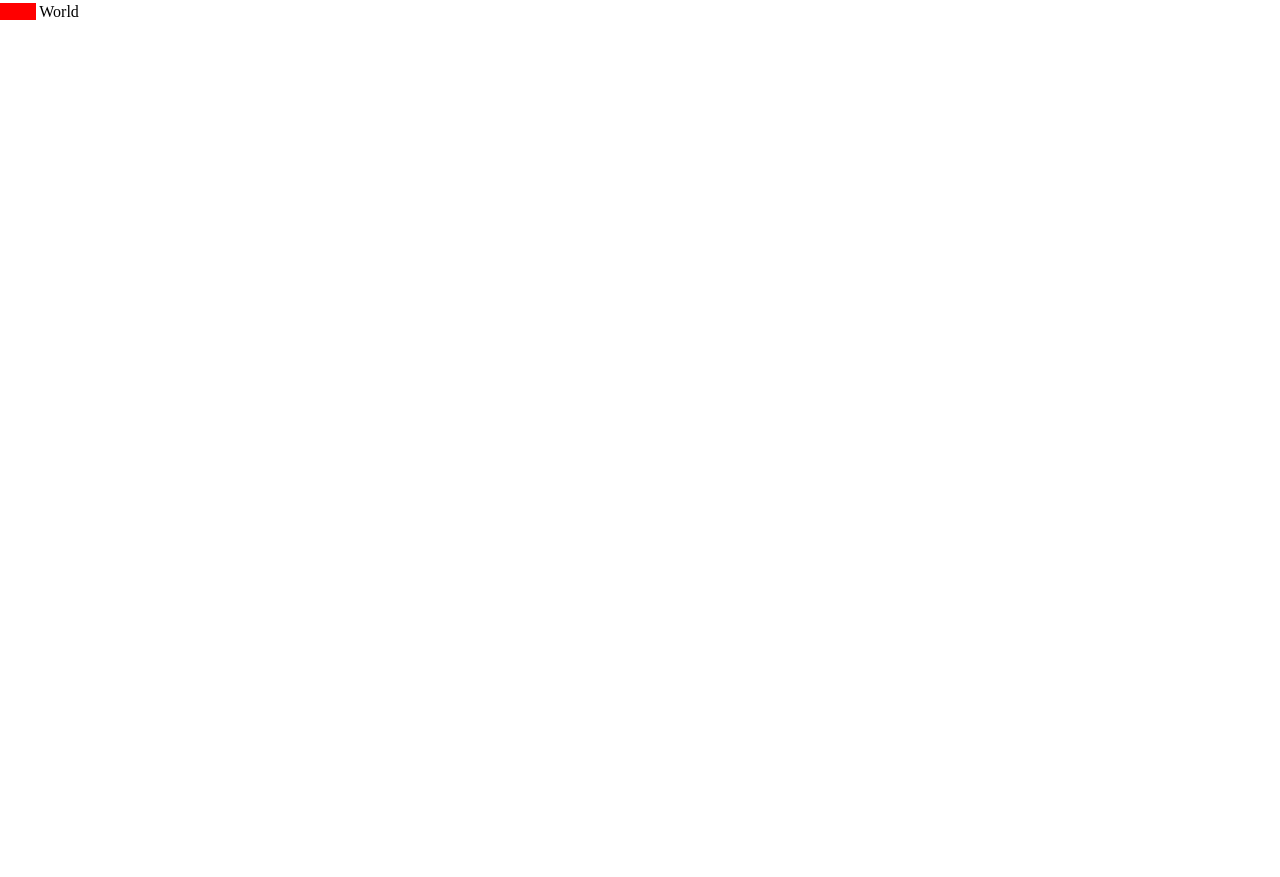
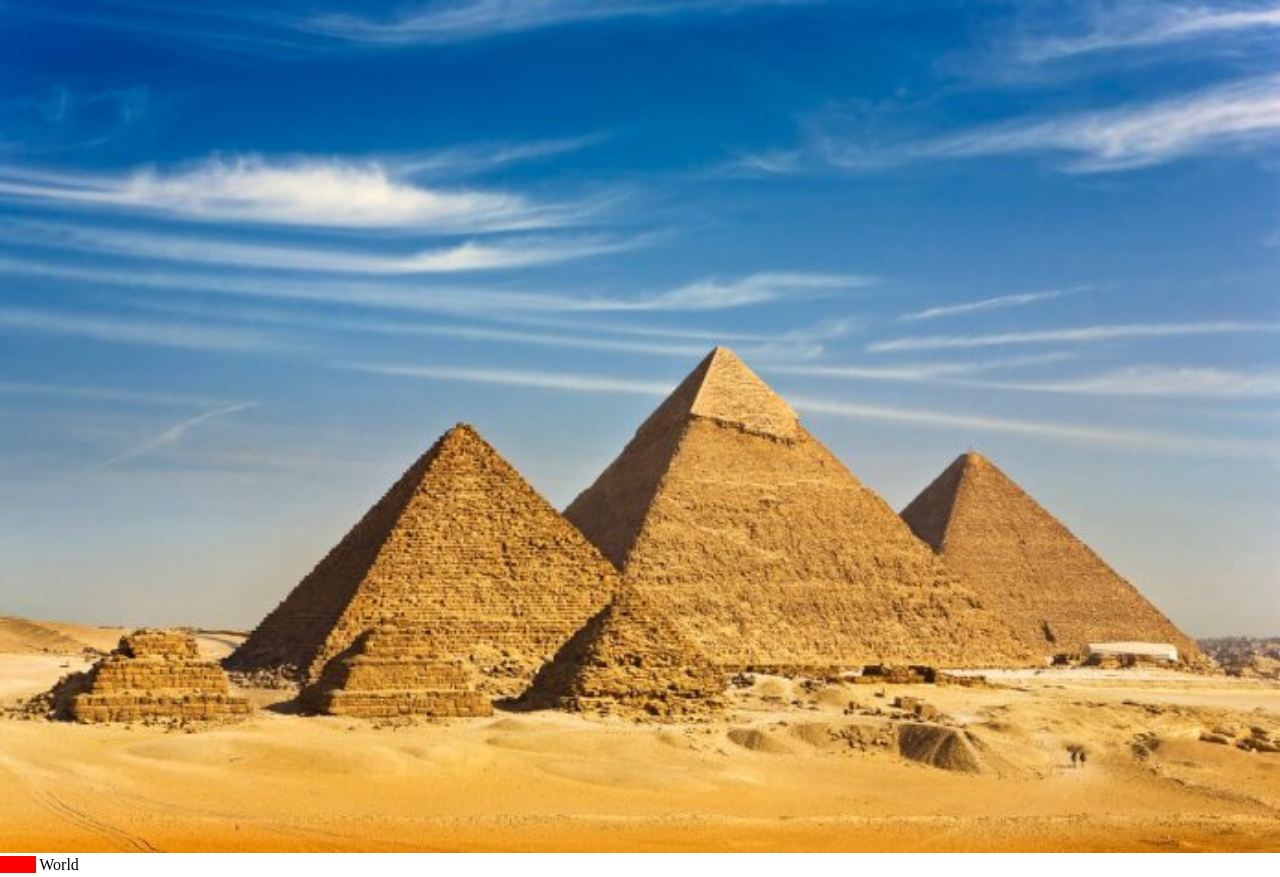
Before and after one commit to apcabotaje/batch-8, a plain HTML site: page index.html in a window 1280 px wide. Before the commit the page ends 800 px from the top, so only its background shows below. Drawn offline with Linux system fonts and the light colour scheme.

Commit message:
added image

```diff
--- a/assets/styles/style.css
+++ b/assets/styles/style.css
@@ -48,3 +48,8 @@
 /* .hi2 {
     background-color: red;
 } */
+
+.image-1 {
+    width: 100%;
+    height: auto;
+}
--- a/index.html
+++ b/index.html
@@ -8,6 +8,8 @@
 </head>
 <body>
 
+    <img class="image-1" src="/assets/images/Pyramids-of-Giza.jpg" alt="Pyramid of Giza">
+
     <div>
         <span id="hi" class="hi1 hi2">Hello</span>
         <span id="bye">World</span>
```
